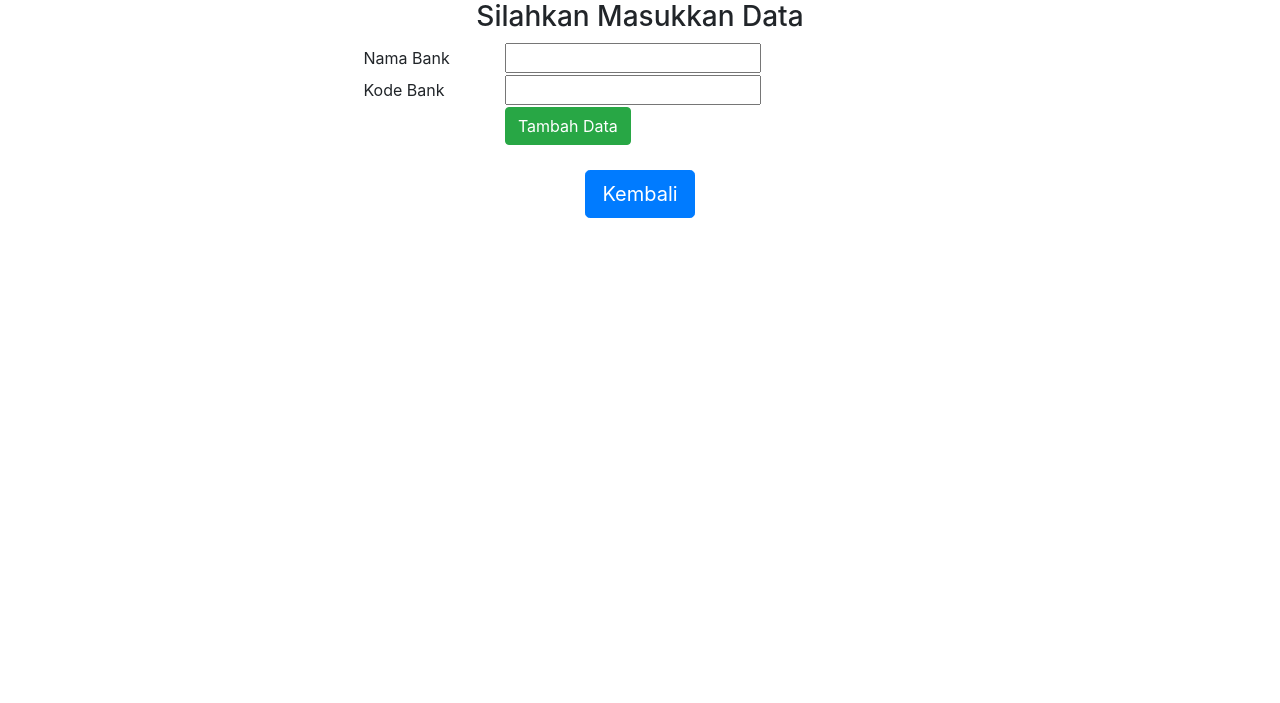
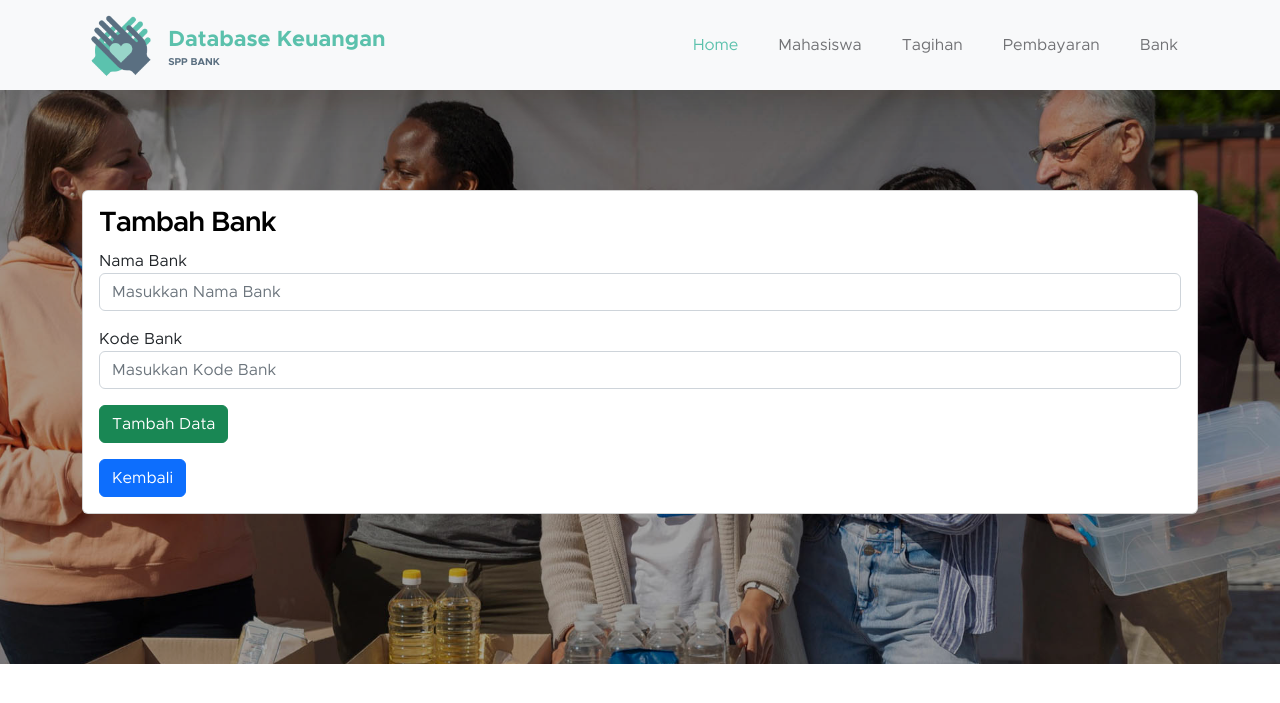
Before and after one commit to farisfaikar/website-keuangan, a PHP site: page /src/bank/create_bank.php in a window 1280 px wide. Shown: the top 703 px of the page. Run offline with PHP 8.4, Linux system fonts and the light colour scheme.

Commit message:
Update UI

```diff
--- a/src/bank/create_bank.php
+++ b/src/bank/create_bank.php
@@ -1,37 +1,4 @@
-<!DOCTYPE html>
-<html lang="en">
-
-<head>
-  <meta charset="UTF-8">
-  <meta http-equiv="X-UA-Compatible" content="IE=edge">
-  <meta name="viewport" content="width=device-width, initial-scale=1.0">
-  <link rel="stylesheet" href="https://cdn.jsdelivr.net/npm/bootstrap@4.6.2/dist/css/bootstrap.min.css" integrity="sha384-xOolHFLEh07PJGoPkLv1IbcEPTNtaed2xpHsD9ESMhqIYd0nLMwNLD69Npy4HI+N" crossorigin="anonymous">
-  <title>Keuangan - Tambah Bank</title>
-</head>
-
-<body>
-  <div class="container">
-    <center>
-      <h3>Silahkan Masukkan Data</h3>
-      <form action="create_bank.php" method="post" name="form1">
-        <table width="50%" border="0">
-          <tr>
-            <td>Nama Bank</td>
-            <td><input type="text" name="nama_bank"></td>
-          </tr>
-          <tr>
-            <td>Kode Bank</td>
-            <td><input type="text" name="kode_bank"></td>
-          </tr>
-          <tr>
-          <td></td>
-          <td><input class="btn btn-success" type="submit" name="Submit" value="Tambah Data"></td>
-          </tr>
-        </table>
-      </form>
-
 <?php
-
 // Check If form submitted, insert form data into users table.
 if (isset($_POST['Submit'])) {
   $nama_bank = $_POST['nama_bank'];
@@ -44,17 +11,107 @@
   $result = mysqli_query($koneksi, "INSERT INTO tbl_bank(nama_bank, kode_bank) VALUES('$nama_bank', '$kode_bank')");
 
   // Show message when user added
-        // echo "Data berhasil ditambahkan  <a class='btn btn-primary' href=../'../mahasiswa.php'>Lihat Data</a>";
+  // echo "Data berhasil ditambahkan  <a class='btn btn-primary' href=../'../bank.php'>Lihat Data</a>";
   header("Location: ../../bank.php");
 }
 ?>
+
+<!DOCTYPE html>
+<html lang="en">
+
+<head>
+  <meta charset="utf-8">
+  <meta name="viewport" content="width=device-width, initial-scale=1">
+
+  <meta name="description" content="">
+  <meta name="author" content="">
+
+  <title>Keuangan - Tambah bank</title>
+
+  <!-- CSS FILES -->
+  <link href="../../css/bootstrap.min.css" rel="stylesheet">
+
+  <link href="../../css/bootstrap-icons.css" rel="stylesheet">
+
+  <link href="../../css/templatemo-kind-heart-charity.css" rel="stylesheet">
+</head>
+
+<body id="section_1">
+  <nav class="navbar navbar-expand-lg bg-light shadow-lg">
+    <div class="container">
+      <a class="navbar-brand" href="../../home.php">
+        <img src="../../images/logo.png" class="logo img-fluid" alt="Database Keuangan">
+        <span>
+          Database Keuangan
+          <small>SPP bank</small>
+        </span>
+      </a>
+
+      <button class="navbar-toggler" type="button" data-bs-toggle="collapse" data-bs-target="#navbarNav" aria-controls="navbarNav" aria-expanded="false" aria-label="Toggle navigation">
+        <span class="navbar-toggler-icon"></span>
+      </button>
+
+      <div class="collapse navbar-collapse" id="navbarNav">
+        <ul class="navbar-nav ms-auto">
+          <li class="nav-item">
+            <a class="nav-link" href="../../home.php">Home</a>
+          </li>
+
+          <li class="nav-item">
+            <a class="nav-link" href="../../mahasiswa.php">Mahasiswa</a>
+          </li>
+
+          <li class="nav-item">
+            <a class="nav-link" href="../../tagihan.php">Tagihan</a>
+          </li>
+
+          <li class="nav-item">
+            <a class="nav-link" href="../../pembayaran.php">Pembayaran</a>
+          </li>
+
+          <li class="nav-item">
+            <a class="nav-link active" href="../../bank.php">Bank</a>
+          </li>
+        </ul>
+      </div>
+    </div>
+  </nav>
+  <main>
+    <section class="donate-section" style="padding-top: 100px;">
+      <div class="section-overlay"></div>
+      <div class="container">
+        <div class="col-lg-12">
+          <div class="card">
+            <div class="card-body">
+              <form action="create_bank.php" method="post" name="form1">
+                <h4>Tambah Bank</h4>
+                <div class="form-group" style="margin-bottom: 1em;">
+                  <label for="inputNamaBank">Nama Bank</label>
+                  <input type="text" class="form-control" placeholder="Masukkan Nama Bank" name="nama_bank" required="">
+                </div>
+                <div class="form-group" style="margin-bottom: 1em;">
+                  <label for="inputKodeBank">Kode Bank</label>
+                  <input type="text" class="form-control" placeholder="Masukkan Kode Bank" name="kode_bank" required="">
+                </div>
+                <input class="btn btn-success" style="margin-bottom: 1em;" type="submit" name="Submit" value="Tambah Data">
                 <br>
-      <a href="../../bank.php" class="btn btn-primary btn-lg " tabindex="-1" role="button" aria-disabled="true">Kembali</a>
+                <a href="../../bank.php" class="btn btn-primary" tabindex="-1" role="button" aria-disabled="true">Kembali</a>
+              </form>
+            </div>
+          </div>
+        </div>
+      </div>
+      </div>
+    </section>
 
-    </center>
+  </main>
 
-  </div>
+  <!-- JAVASCRIPT FILES -->
+  <script src="js/jquery.min.js"></script>
+  <script src="js/bootstrap.min.js"></script>
+  <script src="js/jquery.sticky.js"></script>
+  <script src="js/click-scroll.js"></script>
+  <script src="js/counter.js"></script>
+  <script src="js/custom.js"></script>
 
 </body>
-
-</html>
```
Lines whose indentation alone changed are shown as unchanged.
